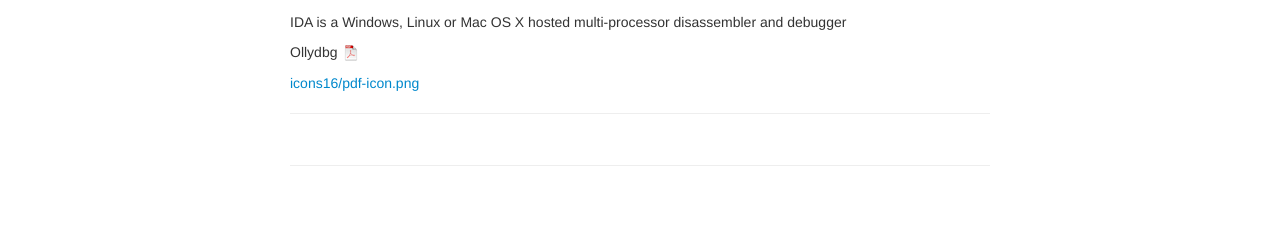
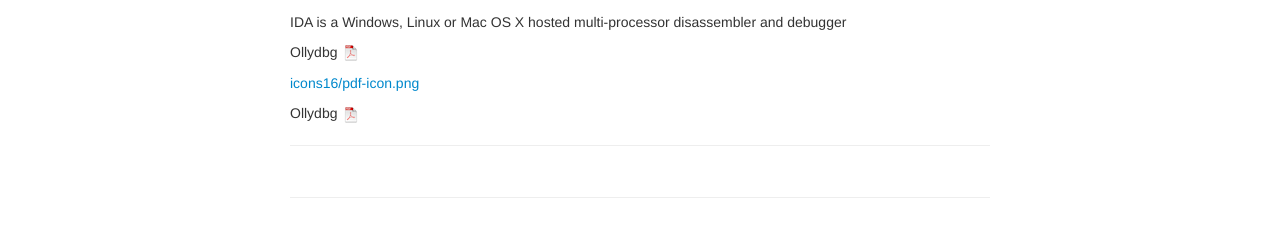
Before and after one commit to dynamicparallax/dynamicparallax.github.io, a Jekyll site: the page built from pages/tools.md, in a window 1280 px wide. Shown: the part 436-673 px from the top of the page. Built offline with Jekyll 4.4.1, drawn with Linux system fonts in a browser that asks for light colours.

Commit message:
Update tools.md

```diff
--- a/pages/tools.md
+++ b/pages/tools.md
@@ -35,4 +35,7 @@
 
 <a href="http://www.ollydbg.de/" target="_blank">icons16/pdf-icon.png</a>
 
+Ollydbg
+[![pdf](icons16/pdf-icon.png)](<a href="http://www.ollydbg.de/" target="_blank">)
+
 ---
```
